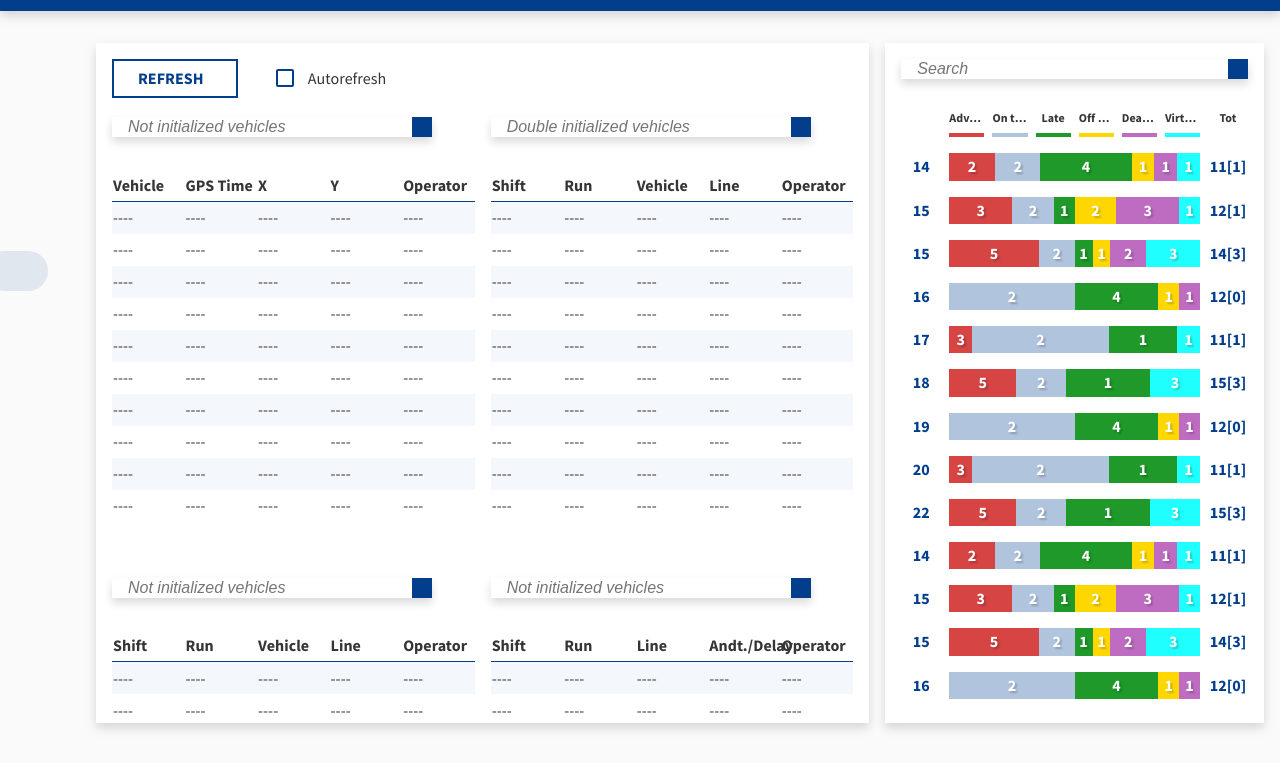
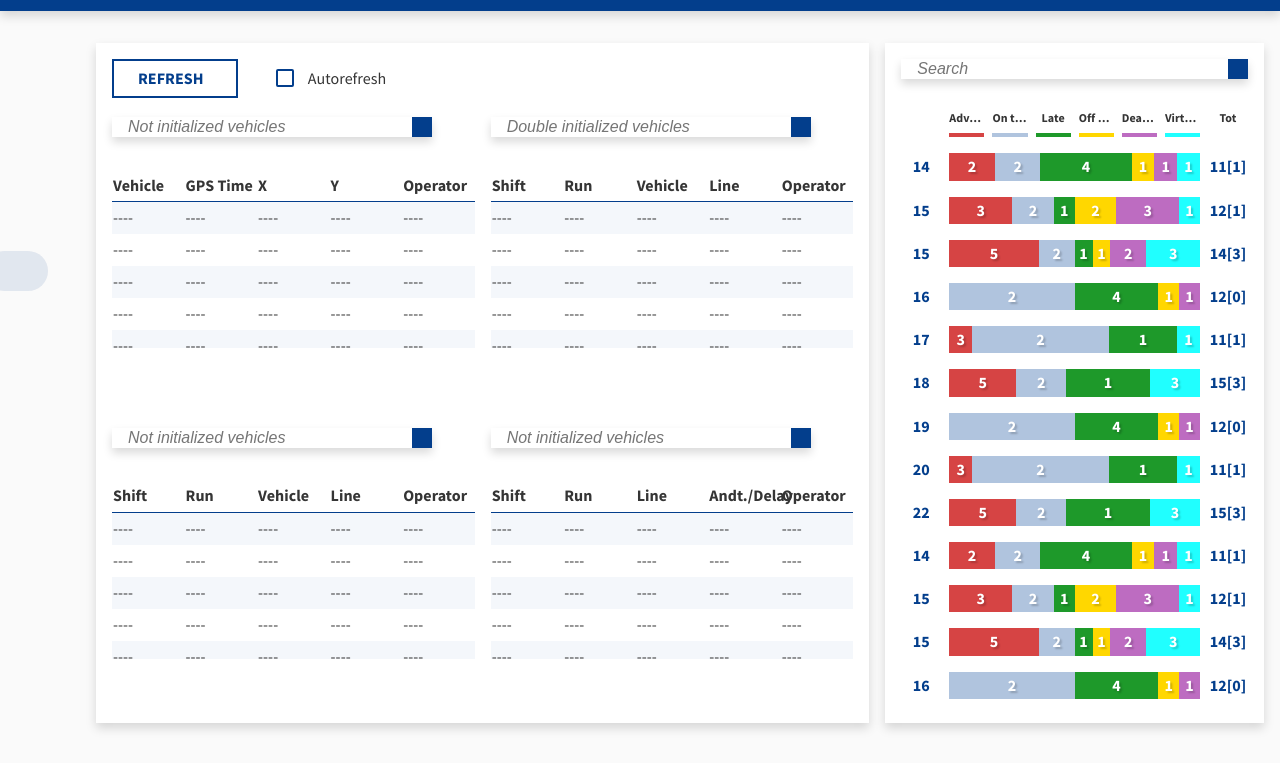
Before and after one commit to andreatoffanello/theme, a plain HTML site: page docs/anomalies.html in a window 1280 px wide. Shown: the part 37-800 px from the top of the page. Drawn offline with nearby package versions, Linux system fonts and the light colour scheme; some icons are missing.

Commit message:
table height anomalies

```diff
--- a/docs/scss/portlets/_anomalies.scss
+++ b/docs/scss/portlets/_anomalies.scss
@@ -24,7 +24,7 @@
     }
 
     tbody {
-        height: 32rem;
+        height: calc(50vh - 25.4rem);
         max-height: 100%;
         overflow: auto;
     }
```
Also changed, not shown: docs/css/style.css, docs/css/style.min.css.
